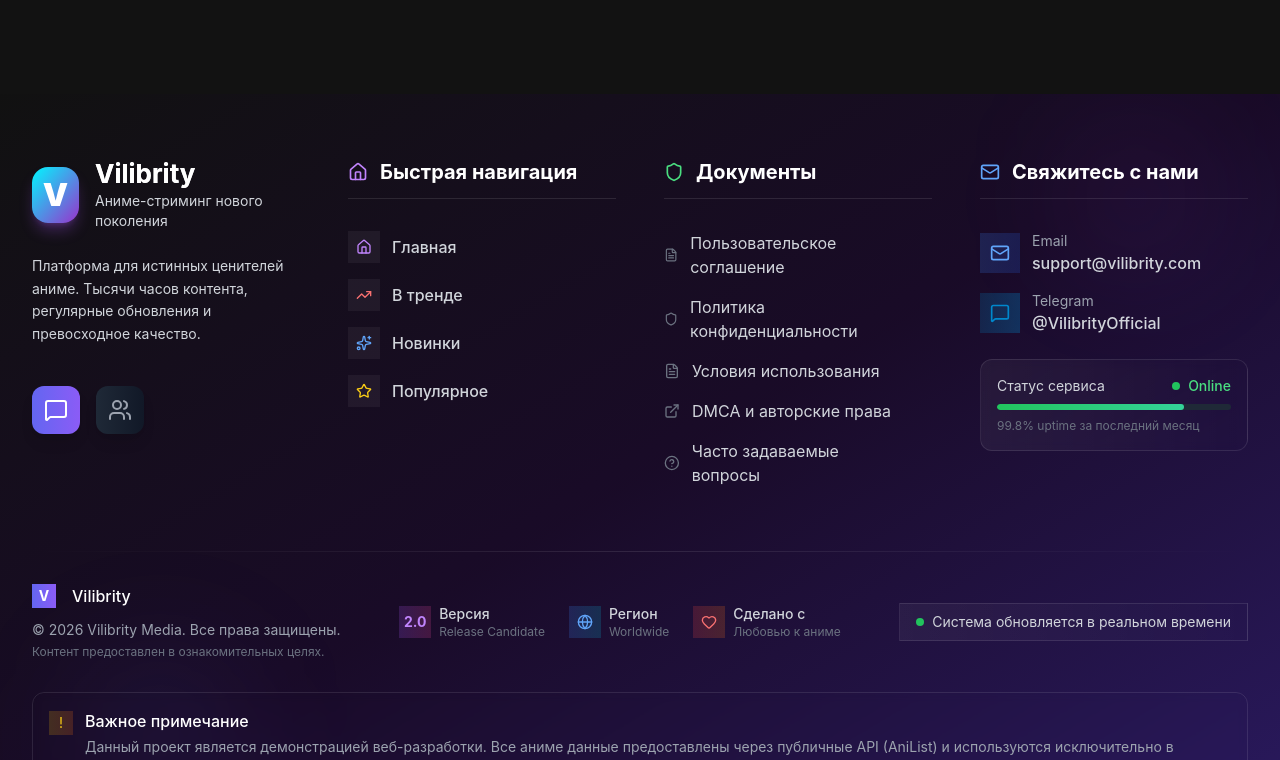
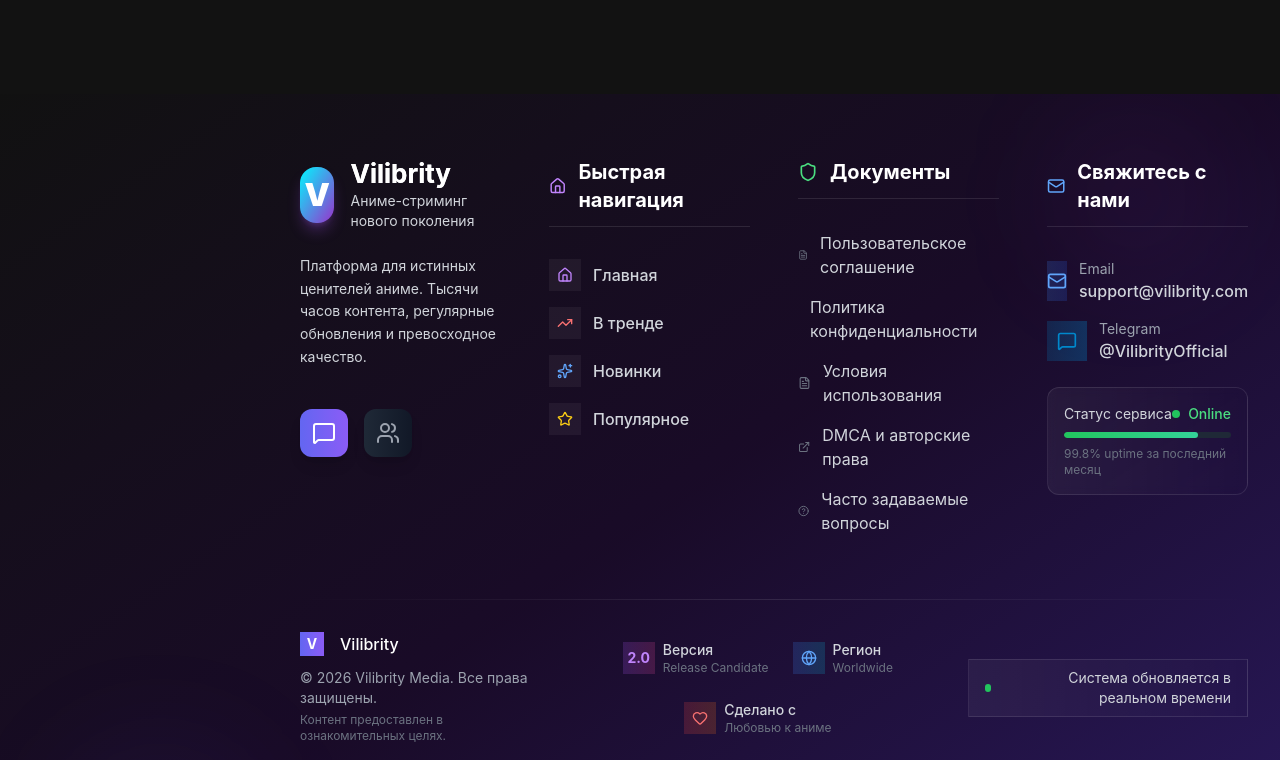
Before and after one commit to artem3422111/VilibrityWeb, a React (Vite) app in the folder frontend/: page / in a window 1280 px wide. Shown: the part 2220-2980 px from the top of the page. Built offline with nearby package versions, Linux system fonts and the light colour scheme; no server answers.

Commit message:
Adjust footer positioning to account for sidebar width on desktop

```diff
--- a/frontend/src/components/layout/Footer.tsx
+++ b/frontend/src/components/layout/Footer.tsx
@@ -28,7 +28,7 @@ const Footer: React.FC = () => {
             <div className="hidden md:block absolute bottom-10 left-20 w-40 h-40 bg-indigo-500/10 rounded-full blur-3xl"></div>
 
             {/* Контент */}
-            <div className="relative z-10 w-full px-4 sm:px-6 lg:px-8 py-16">
+            <div className="relative z-10 w-full lg:pl-[300px] px-4 sm:px-6 lg:px-8 py-16">
                 {/* Верхняя часть футера */}
                 <div className="grid grid-cols-1 md:grid-cols-4 gap-8 lg:gap-12 mb-16">
 
```
